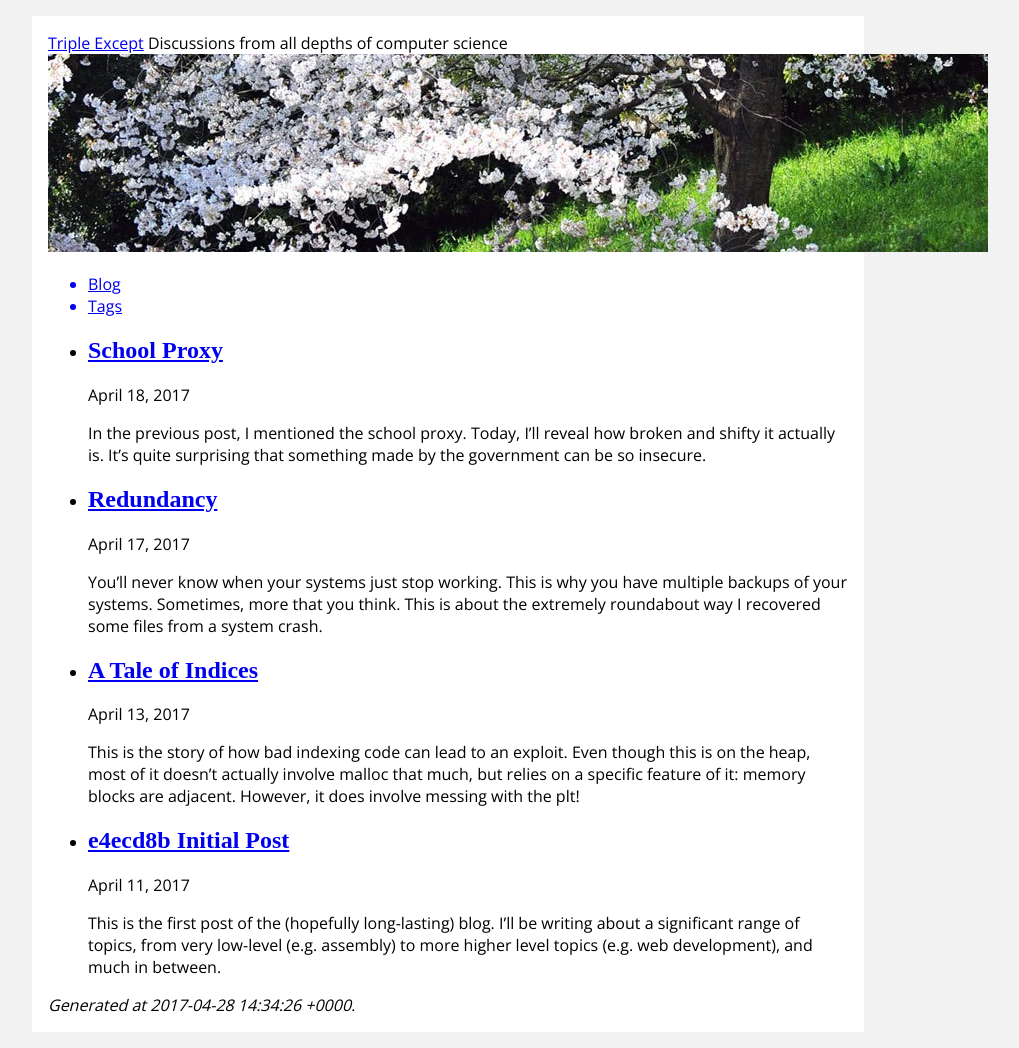
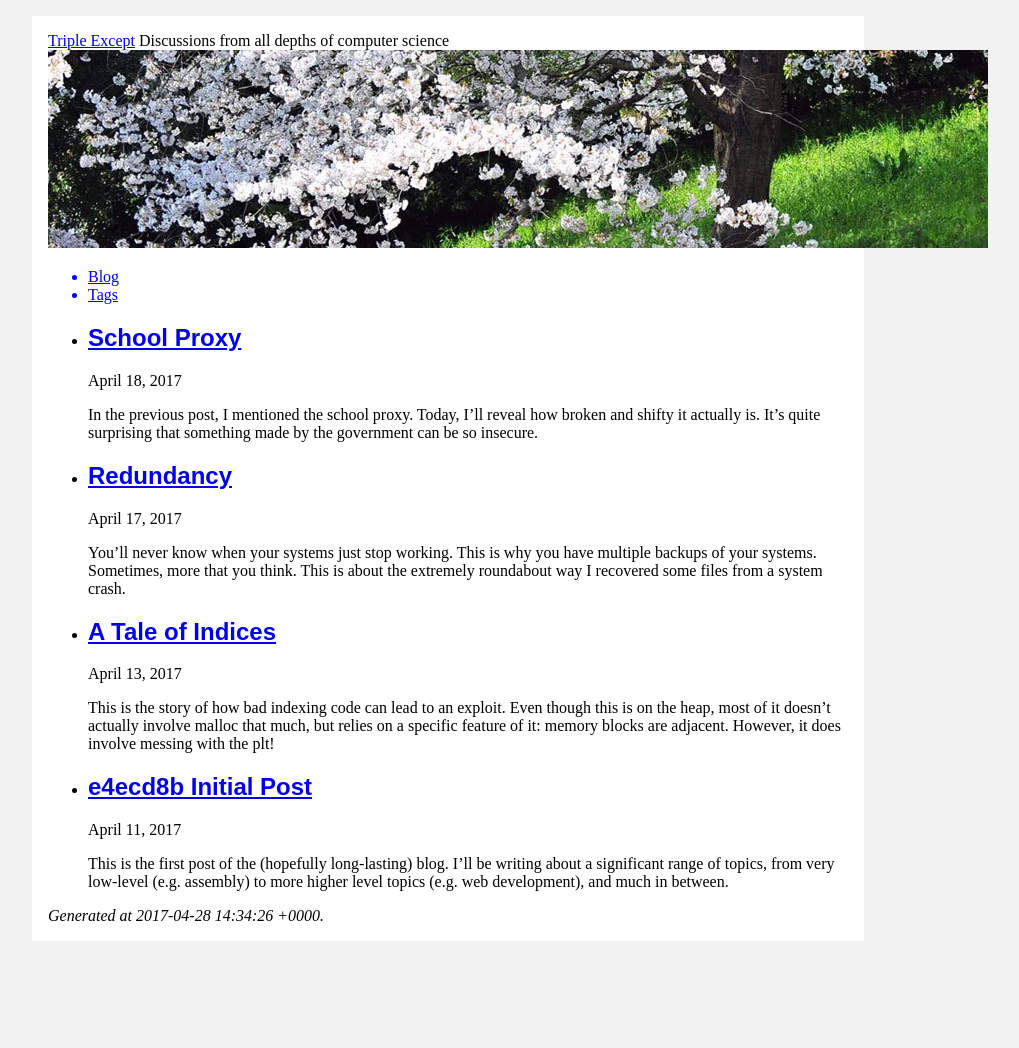
Before and after one commit to ralismark/ralismark.github.io, a Jekyll site: the page built from index.md, in a window 1280 px wide. Shown: the whole page, without its empty margins (192-1211 px from the left). Built offline with Jekyll 4.4.1, drawn with Linux system fonts in a browser that asks for light colours; some web fonts are replaced; after the commit the page ends 957 px from its top, so only the background shows below that.

Commit message:
Use default fonts instead of google's

```diff
--- a/assets/main.scss
+++ b/assets/main.scss
@@ -3,10 +3,8 @@
 ---
 @charset "utf-8";
 
-@import url('https://fonts.googleapis.com/css?family=Droid+Sans|Open+Sans');
-
-$font-stack: "Open Sans", serif;
-$alt-font-stack: "Droid Sans", serif;
+$font-stack: serif;
+$alt-font-stack: sans-serif;
 
 $back-base: #fff;
 $text-base: #000;
```
